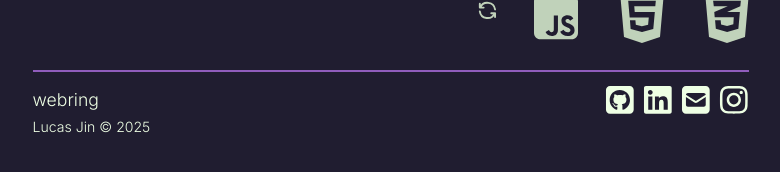
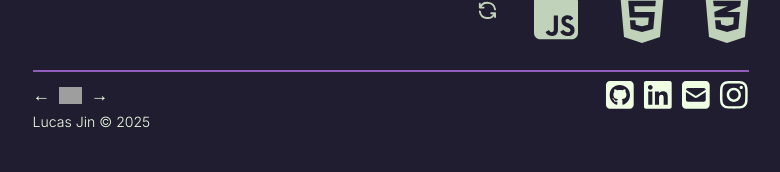
Before and after one commit to LucasHJin/LucasHJin.github.io, a Next.js app: page / in a window 1280 px wide. Shown: the part 566-738 px from the top of the page, without its empty margins (249-1029 px from the left). Built offline with nearby package versions, Linux system fonts and the light colour scheme; grey boxes are pictures that could not be loaded.

Commit message:
Webring footer

```diff
--- a/src/app/components/footer.js
+++ b/src/app/components/footer.js
@@ -1,12 +1,24 @@
 import { GithubIcon, LinkedinIcon, InstaIcon, EmailIcon } from "./icons/icons"
 import Link from "next/link";
+import Image from 'next/image';
 
 export default function Footer() {
   return (
     <footer>
         <nav>
             <ul className="no-list">
-                <li><Link href="/">webring</Link></li>
+                <li className="webring">
+                    <a href='https://cs.uwatering.com/#your-site-here?nav=prev' className="arrow">←</a> {/* fill in actual site info*/}
+                    <a href='https://cs.uwatering.com/#your-site-here' target='_blank'>
+                        <Image
+                            src='https://cs.uwatering.com/icon.white.svg'
+                            alt='CS Webring'
+                            width={10}
+                            height={10}
+                        />
+                    </a>
+                    <a href='https://cs.uwatering.com/#your-site-here?nav=next' className="arrow">→</a>
+                </li>
                 <li className="socials">
                     <Link href="https://github.com/LucasHJin" target="_blank" rel="noopener noreferrer" className="nav">
                         <GithubIcon />
--- a/src/app/styling/layout.css
+++ b/src/app/styling/layout.css
@@ -31,7 +31,24 @@ nav a {
 footer {
     border-top: 2px solid var(--muted-accent);
     margin-top: 1.5rem;
-    padding-top: 0.75rem;
+    padding-top: 0.45rem;
+}
+
+footer .webring {
+    display: flex;
+
+}
+
+footer .webring a, footer .socials a {
+    display: flex;
+    align-items: center;
+}
+
+
+footer .webring img {
+    width: 1.3em;
+    height: auto;
+    margin: 0 0.5em;
 }
 
 footer .copyright {
@@ -44,8 +61,16 @@ footer .socials {
 
 }
 
-footer .socials a {
+footer .socials a, footer .webring .arrow {
     transition: all 0.4s ease-in-out;
+}
+
+footer .socials a:hover, footer .webring .arrow:hover {
+    color: var(--accent);
+}
+
+footer .socials a:hover {
+    transform: scale(1.1);
 }
 
 footer .socials svg {
@@ -53,10 +78,6 @@ footer .socials svg {
     aspect-ratio: 1/1;
 }
 
-footer .socials a:hover {
-    color: var(--accent);
-    transform: scale(1.1);
-}
 
 footer ul {
     padding: 0;
```
